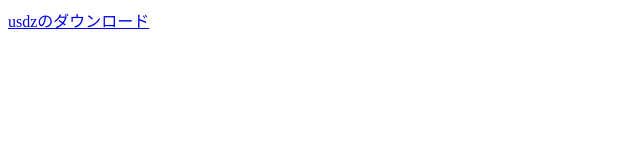
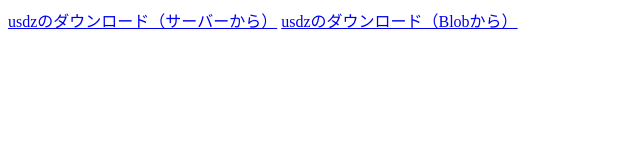
Before and after one commit to asukalab/model-viewer, a plain HTML site: page for_iOS.html in a window 1280 px wide. Shown: the whole page, without its empty margins (0-640 px from the left). Drawn offline with Linux system fonts and the light colour scheme.

Commit message:
add link

```diff
--- a/for_iOS.html
+++ b/for_iOS.html
@@ -6,7 +6,8 @@
   </head>
   <body>
     <div>
-        <a href="Astronaut.usdz" download="Astronaut.usdz">usdzのダウンロード</a>
+        <a href="Astronaut.usdz" download="Astronaut.usdz">usdzのダウンロード（サーバーから）</a>
+        <a href="https://airteststrage.blob.core.windows.net/anyfiles/Astronaut.usdz" download="Astronaut.usdz">usdzのダウンロード（Blobから）</a>
     </div>
   </body>
 </html>
```
